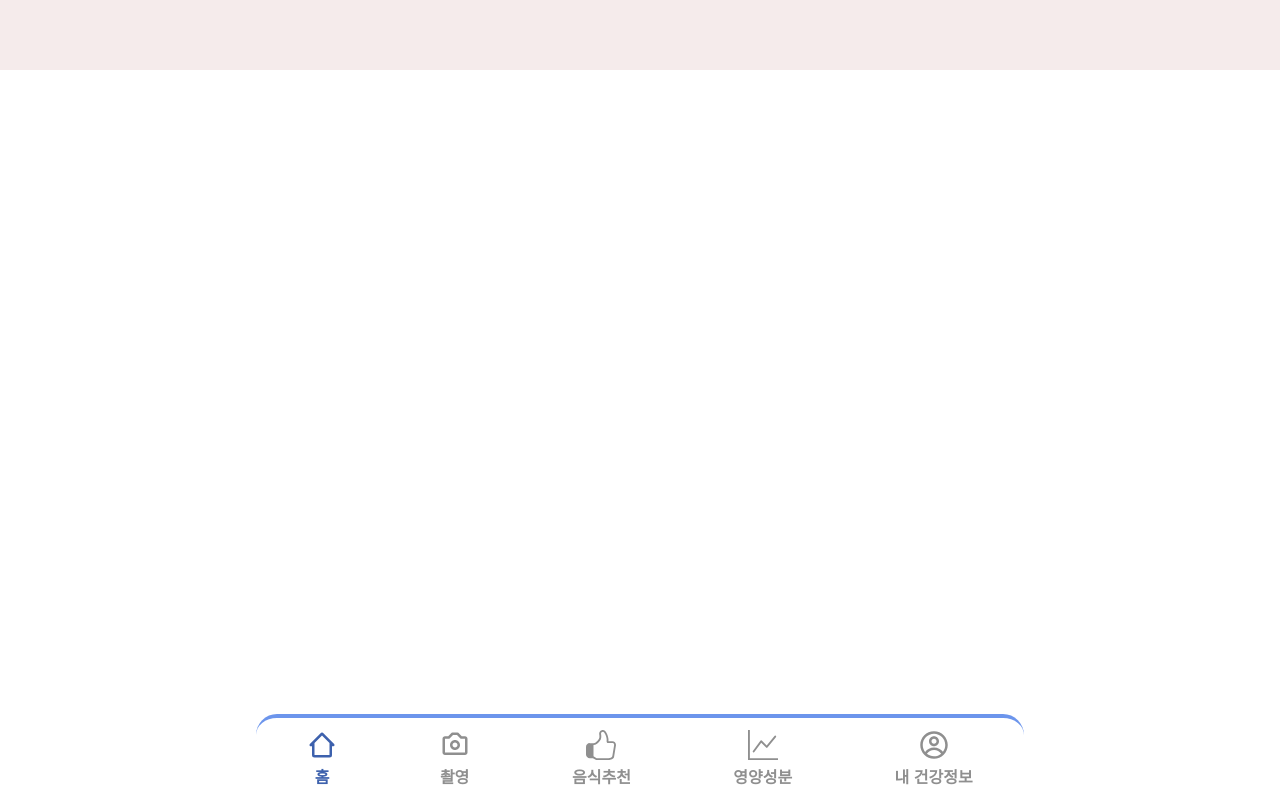
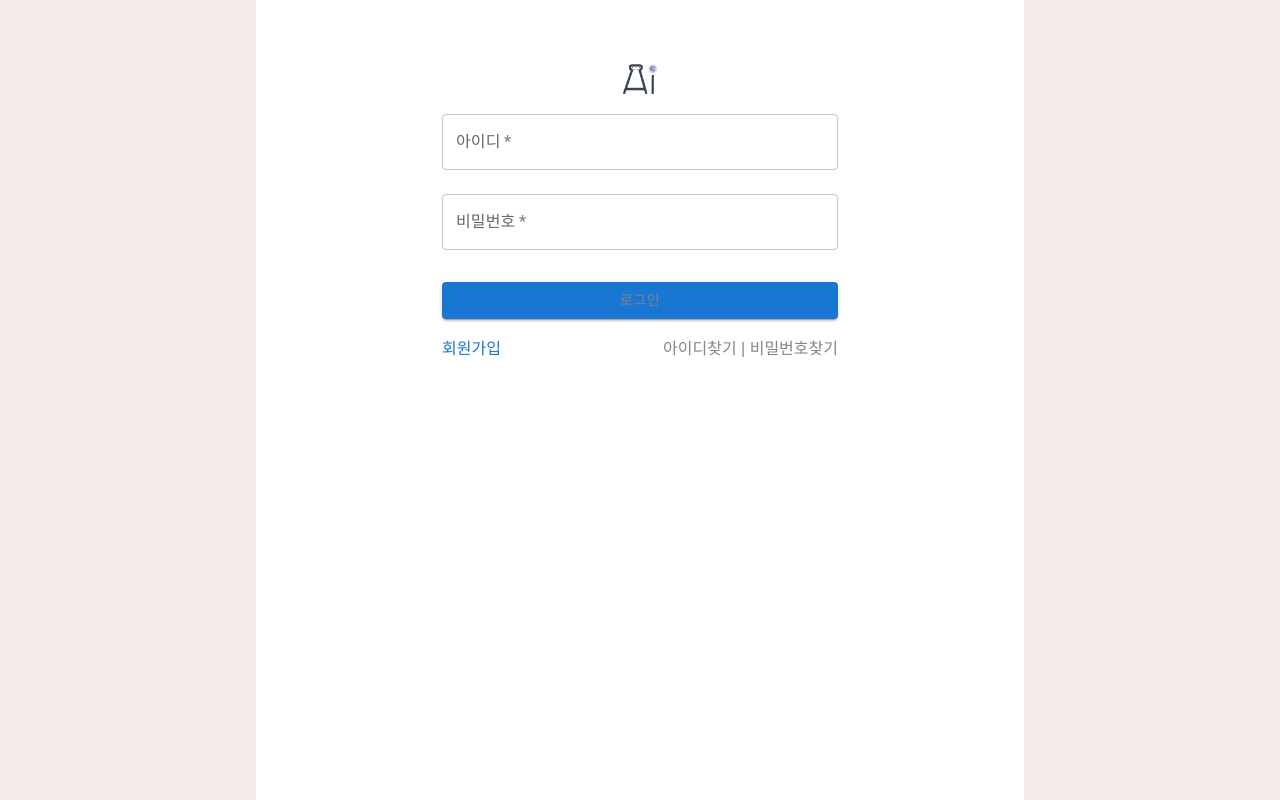
Before and after one commit to Capstone-AIjjadang/FE, a React (Create React App) app in the folder fe/: page /Login in a window 1280 px wide. Built offline with nearby package versions, Linux system fonts and the light colour scheme; a web font is replaced by a local one.

Commit message:
[feat] 로그인(미완) [desing] 아래 여백 및 세부 조정
01. npm install @mui/material @emotion/react @emotion/styled
(login.js에서 mui 사용을 위한 패키지 설치)

```diff
--- a/fe/package.json
+++ b/fe/package.json
@@ -5,7 +5,9 @@
   "dependencies": {
     "@emotion/react": "^11.11.1",
     "@emotion/styled": "^11.11.0",
+    "@mui/icons-material": "^5.14.18",
     "@mui/material": "^5.14.18",
+    "@mui/styled-engine-sc": "^6.0.0-alpha.6",
     "@testing-library/jest-dom": "^5.17.0",
     "@testing-library/react": "^13.4.0",
     "@testing-library/user-event": "^13.5.0",
@@ -18,6 +20,7 @@
     "react-scripts": "5.0.1",
     "react-webcam": "^7.2.0",
     "recharts": "^2.10.1",
+    "styled-components": "^6.1.1",
     "web-vitals": "^2.1.4"
   },
   "scripts": {
--- a/fe/src/App.css
+++ b/fe/src/App.css
@@ -3,5 +3,4 @@
   justify-content: center;
   align-items: center;
   background-color: #F5EBEB;
-  padding-bottom : 70px;
 }
--- a/fe/src/App.js
+++ b/fe/src/App.js
@@ -7,11 +7,13 @@ import My from './components/My';
 import Graph from './components/Graph';
 import CameraAnalysis from './components/CameraAnalysis';
 import TextAnalysis from './components/TextAnalysis';
+import Login from './components/Login';
 import './App.css';
 
 function App() {
   const location = useLocation();
-  const HideNavigator = location.pathname === "/camera";
+  const HideNavigator = location.pathname === "/camera" || location.pathname === "/Login" || location.pathname === "/camera/analysis";
+
 
   return (
     <div className='All-container'>
@@ -23,7 +25,9 @@ function App() {
         <Route path="/camera/textanalysis" element={<TextAnalysis />} />
         <Route path="/Graph" element={<Graph />} />
         <Route path="/My" element={<My />} />
+        <Route path="/Login" element={<Login />} />
       </Routes>
+
       {HideNavigator ? '' : <Navigator />}
     </div>
   );
--- a/fe/src/components/Graph.js
+++ b/fe/src/components/Graph.js
@@ -35,6 +35,8 @@ const Graph = () => {
                 <img src={"/imgs/Logo.png"} height="30px" />
             </div>
 
+
+
             <div className={style.center_container}>
                 {buttonList.map((button, index) => (
                     <button
--- /dev/null
+++ b/fe/src/components/Login.js
@@ -0,0 +1,103 @@
+import * as React from 'react';
+import style from '../css/Login.module.css';
+
+import Button from '@mui/material/Button';
+import TextField from '@mui/material/TextField';
+import Link from '@mui/material/Link';
+import Grid from '@mui/material/Grid';
+import Box from '@mui/material/Box';
+import Container from '@mui/material/Container';
+import { createTheme, ThemeProvider } from '@mui/material/styles';
+
+const defaultTheme = createTheme();
+
+export default function Login() {
+  const handleSubmit = (event) => {
+    event.preventDefault();
+    const data = new FormData(event.currentTarget);
+    console.log({
+      email: data.get('email'),
+      password: data.get('password'),
+    });
+  };
+
+  return (
+    <div className={style.container}>
+        <Container component="main" maxWidth="xs">
+            <Box
+                sx={{
+                marginTop: 8,
+                display: 'flex',
+                flexDirection: 'column',
+                alignItems: 'center',
+                }}
+            >
+                <div className="Card1">
+                    <div className="logo_image">
+                        <img src={"/imgs/Logo.png"} height="30px" />
+                    </div>
+                </div>
+
+                <TextField
+                className="idpw"
+                margin="normal"
+                label="아이디"
+                required
+                fullWidth
+                name="email"
+                autoComplete="current-password"
+                vertical-align="bottom"
+                />
+
+                <TextField
+                className="idpw"
+                margin="normal"
+                label="비밀번호"
+                type="password"
+                required
+                fullWidth
+                name="password"
+                autoComplete="current-password"
+                />
+
+                <Button
+                className="btn"
+                type="submit"
+                fullWidth
+                variant="contained"
+                height="34px"
+                //mt는 위쪽과의 간격격
+                sx={{ mt: 3, mb: 2 }}
+                >
+                    <span className="font">로그인</span>
+                </Button>
+
+                <Grid container>
+                    <Grid item xs>
+                        <Link href="Sign_in.js" style={{ textDecoration: 'none' }}>
+                        회원가입
+                        </Link>
+                    </Grid>
+
+                    <Grid item>
+                        <Link to="/signUp" style={{ textDecoration: 'none' }}>
+                            <span className="findlink" margin="50">
+                                아이디찾기
+                            </span>
+                        </Link>
+                        <span className="findlink" margin="50">
+                        {' '}
+                        |{' '}
+                        </span>
+                        <Link to="/signUp" style={{ textDecoration: 'none' }}>
+                            <span className="findlink" margin="50">
+                                비밀번호찾기
+                            </span>
+                        </Link>
+                    </Grid>
+                </Grid>
+            </Box>
+        </Container>
+    </div>
+  );
+}
--- a/fe/src/css/FoodRecommend.module.css
+++ b/fe/src/css/FoodRecommend.module.css
@@ -1,6 +1,7 @@
 .container {
     background-color: white;
     width: 60vw;
+    padding-bottom : 70px;
 }
 
 .header {
--- /dev/null
+++ b/fe/src/css/Login.module.css
@@ -0,0 +1,7 @@
+.container {
+    background-color: white;
+    width: 60vw;
+    height: 100vh;
+    flex-direction: column;
+    align-items: center;
+}
--- a/fe/src/css/Main.module.css
+++ b/fe/src/css/Main.module.css
@@ -5,6 +5,7 @@
     display: flex;
     flex-direction: column;
     align-items: center;
+    padding-bottom : 70px;
 }
 
 .header {
```
Also changed, not shown: fe/src/css/Analysis.module.css (line endings or trailing spaces), 1 other file (tests, documents, lock files or other folders).
